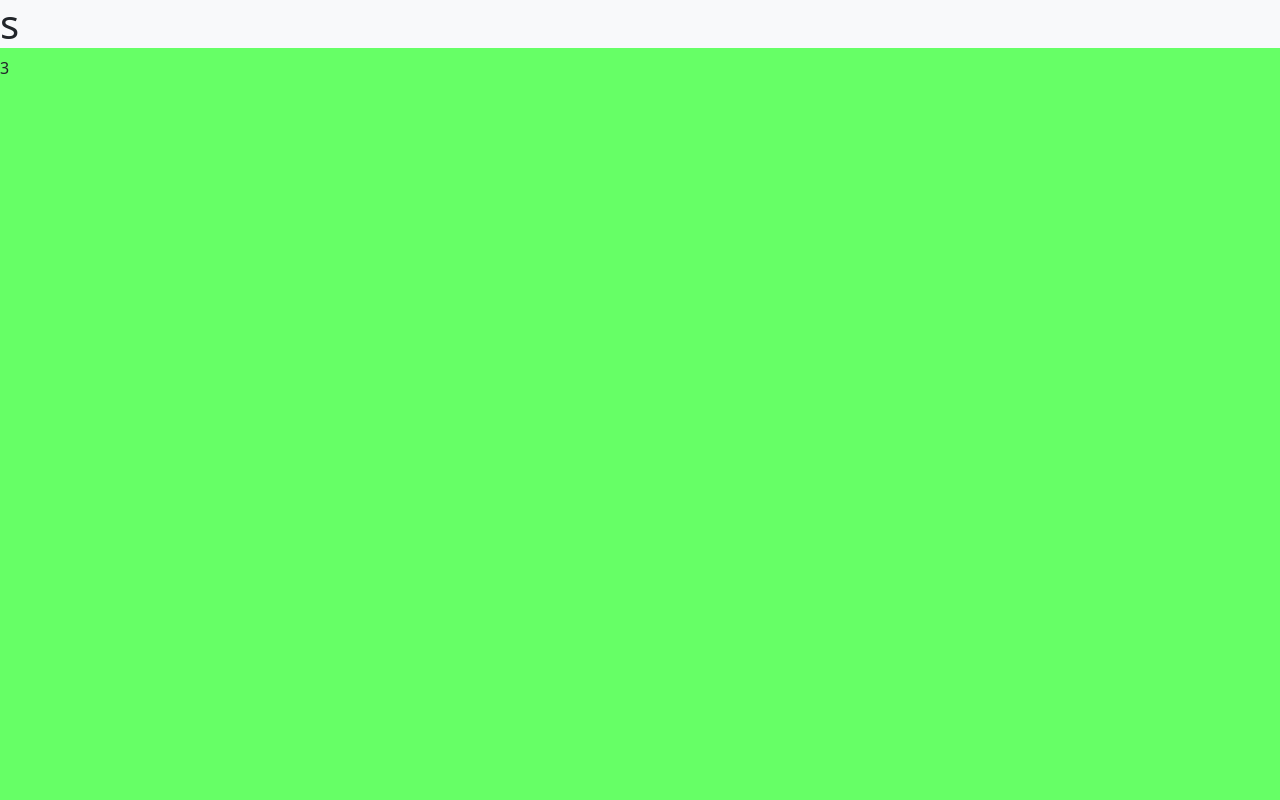
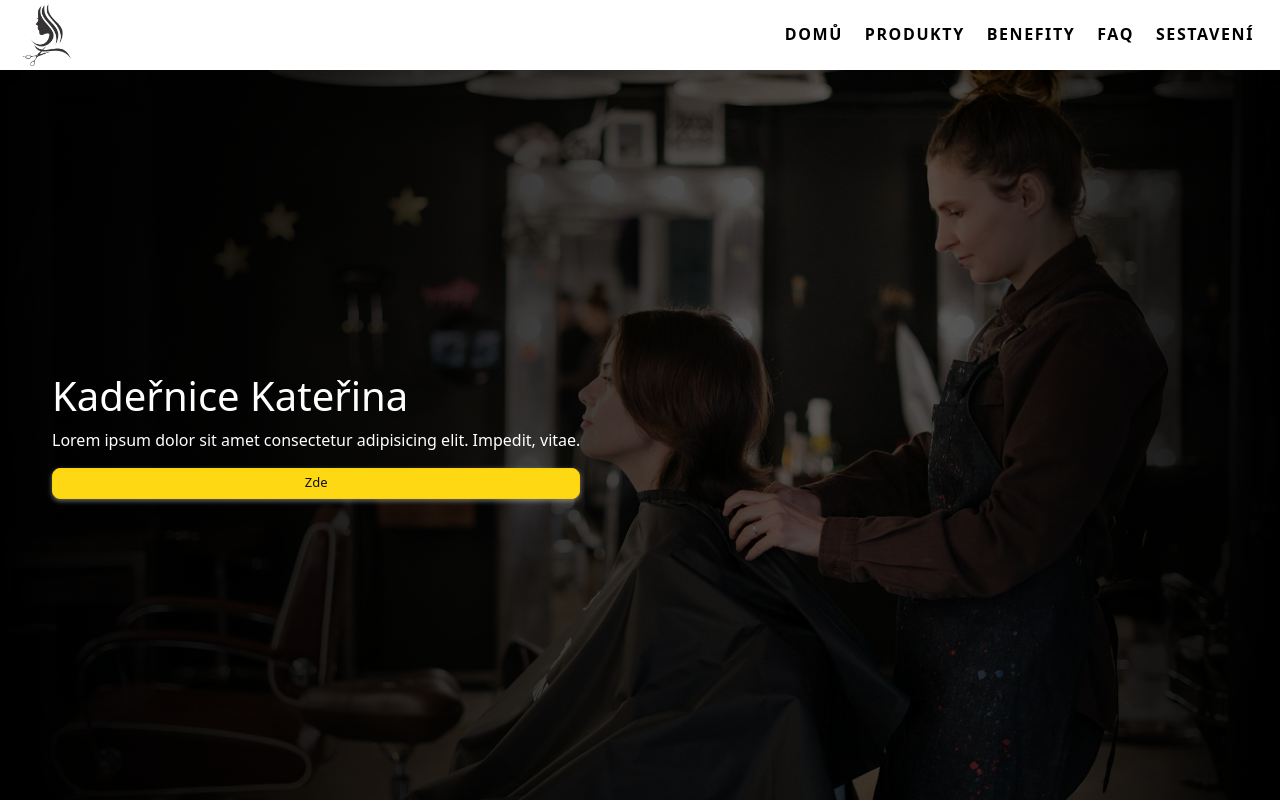
Before and after one commit to DuraSky/kadernictvi, a website: page index.html in a window 1280 px wide. Drawn offline with nearby package versions, Linux system fonts and the light colour scheme.

Commit message:
added placeholder navbar and started styling hero

```diff
--- /dev/null
+++ b/css/_hero.scss
@@ -0,0 +1,56 @@
+@import "variables";
+
+#hero {
+  .container-fluid {
+    display: flex;
+    align-items: center;
+
+    background: linear-gradient(
+        to right,
+        rgba(0, 0, 0, 1),
+        rgba(0, 0, 0, 0.6) 70%,
+        rgba(0, 0, 0, 1)
+      ),
+      url("../img/testBackground.jpg") no-repeat center center/cover;
+    height: calc(100vh - $navbar-height);
+
+    .heroText {
+      color: white;
+
+      padding: 40px;
+
+      button {
+        display: inline-block;
+        outline: 0;
+        cursor: pointer;
+        border-radius: 8px;
+        box-shadow: 0 2px 5px 0 rgb(213 217 217 / 50%);
+        background: #ffd814;
+        border: 1px solid #fcd200;
+        font-size: 13px;
+        height: 31px;
+        padding: 0 11px;
+        text-align: center;
+        width: 100%;
+        min-width: 200px;
+        font-weight: 500;
+        color: #0f1111;
+        :hover {
+          background: #f7ca00;
+          border-color: #f2c200;
+          box-shadow: 0 2px 5px 0 rgb(213 217 217 / 50%);
+        }
+      }
+    }
+  }
+
+  //   .container-fluid ::before {
+  //     content: "";
+  //     position: absolute;
+  //     top: 0;
+  //     left: 0;
+  //     right: 0;
+  //     bottom: 0;
+  //     background: rgba(0, 0, 0, 0.5); /* Overlay for better readability */
+  //   }
+}
--- /dev/null
+++ b/css/_nav.scss
@@ -0,0 +1,36 @@
+@import "variables";
+// header and nav
+.navbar {
+  height: $navbar-height;
+  .row {
+    align-items: center;
+  }
+
+  span {
+    display: flex;
+    padding: 20px;
+    color: black;
+
+    align-items: center;
+    h3 {
+      color: black;
+    }
+  }
+}
+
+.navbar-nav {
+  flex-grow: 0.05;
+  justify-content: space-evenly;
+}
+
+nav {
+  box-shadow: rgba(0, 0, 0, 0.1) 0px 4px 12px;
+  text-transform: uppercase;
+}
+
+.nav-link {
+  color: black;
+  line-height: 1.2;
+  font-weight: 600;
+  letter-spacing: 0.1em;
+}
--- a/css/_variables.scss
+++ b/css/_variables.scss
@@ -1,2 +1,4 @@
 $lightRed: #f5624d;
 $lightGreen: #66ff66;
+
+$navbar-height: 70px;
--- a/css/main.scss
+++ b/css/main.scss
@@ -1,5 +1,8 @@
 @import "variables";
 
+@import "nav";
+@import "hero";
 body {
-  background: $lightGreen;
+  padding: 0;
+  margin: 0;
 }
--- a/index.html
+++ b/index.html
@@ -15,9 +15,79 @@
     <link rel="stylesheet" href="/css/main.css" />
   </head>
   <body>
-    <div>
-      <h1 class="bg-light">s</h1>
-      <p>3</p>
-    </div>
+    <header>
+      <!-- navbar -->
+      <nav class="navbar navbar-expand-md">
+        <div class="container-fluid">
+          <!-- navbar brand / title -->
+          <a class="navbar-brand" href="#intro">
+            <img src="./img/logo.png" width="70px" alt="logo" />
+          </a>
+
+          <!-- toggle button for mobile nav -->
+          <button
+            class="navbar-toggler"
+            type="button"
+            data-bs-toggle="collapse"
+            data-bs-target="#main-nav"
+            aria-controls="main-nav"
+            aria-expanded="false"
+            aria-label="Toggle navigation"
+          >
+            <span class="navbar-toggler-icon"></span>
+          </button>
+
+          <!-- navbar links -->
+          <div
+            class="collapse navbar-collapse justify-content-end"
+            id="main-nav"
+          >
+            <ul class="navbar-nav">
+              <li class="nav-item">
+                <a class="nav-link" href="#hero"
+                  ><i class="bi bi-tree-fill"></i> Domů</a
+                >
+              </li>
+              <li class="nav-item">
+                <a class="nav-link" href="#products"
+                  ><i class="bi bi-cart-check-fill"></i> Produkty</a
+                >
+              </li>
+              <li class="nav-item">
+                <a class="nav-link" href="#benefits"
+                  ><i class="bi bi-tree-fill"></i> Benefity</a
+                >
+              </li>
+              <li class="nav-item">
+                <a class="nav-link" href="#faq"
+                  ><i class="bi bi-question-circle-fill"></i> FAQ</a
+                >
+              </li>
+              <li class="nav-item">
+                <a class="nav-link" href="#sestaveni"
+                  ><i class="bi bi-gift-fill"></i> Sestavení</a
+                >
+              </li>
+            </ul>
+          </div>
+        </div>
+      </nav>
+    </header>
+
+    <section id="hero">
+      <div class="container-fluid">
+        <div class="heroText">
+          <h1>Kadeřnice Kateřina</h1>
+          <p>
+            Lorem ipsum dolor sit amet consectetur adipisicing elit. Impedit,
+            vitae.
+          </p>
+
+          <button>Zde</button>
+        </div>
+      </div>
+    </section>
+
+    <script src="https://cdn.jsdelivr.net/npm/bootstrap@5.3.3/dist/js/bootstrap.bundle.min.js"></script>
   </body>
 </html>
```
Also changed, not shown: css/main.css, img/logo.png (added), img/testBackground.jpg (added).
